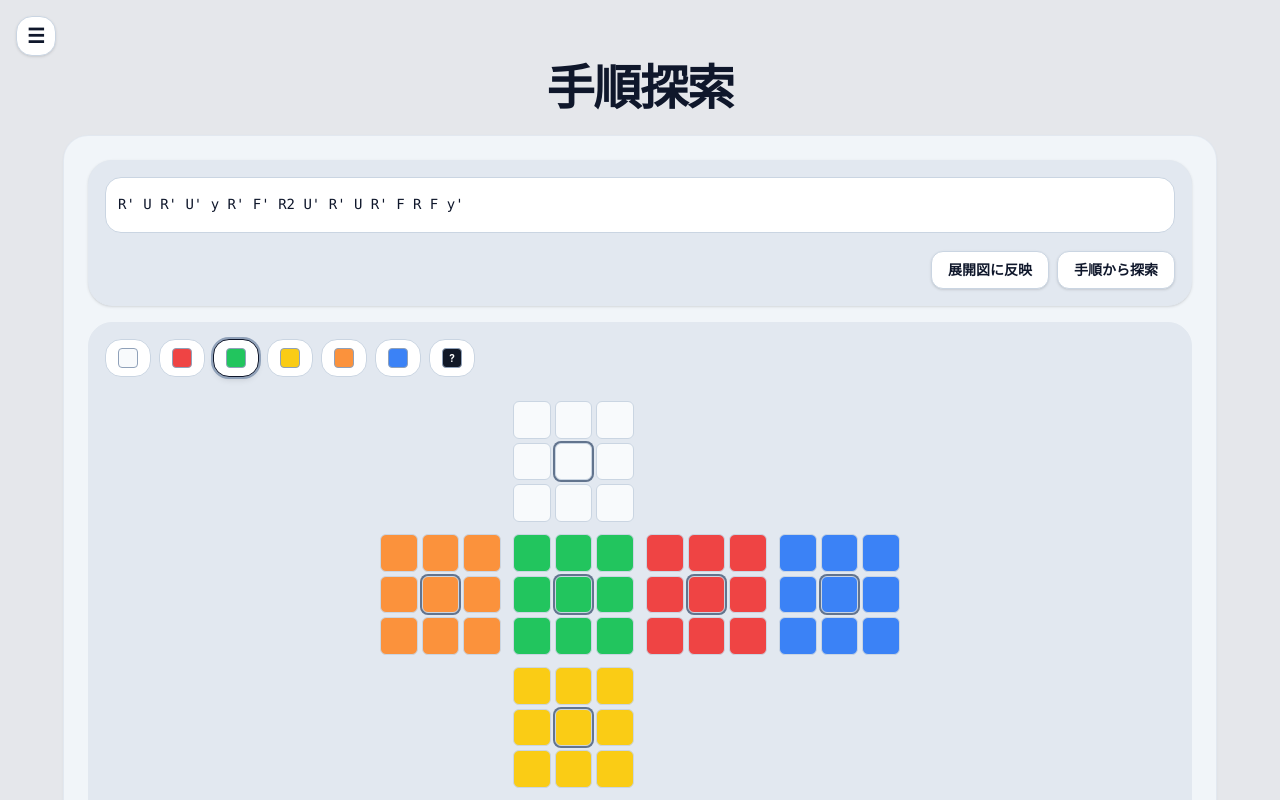
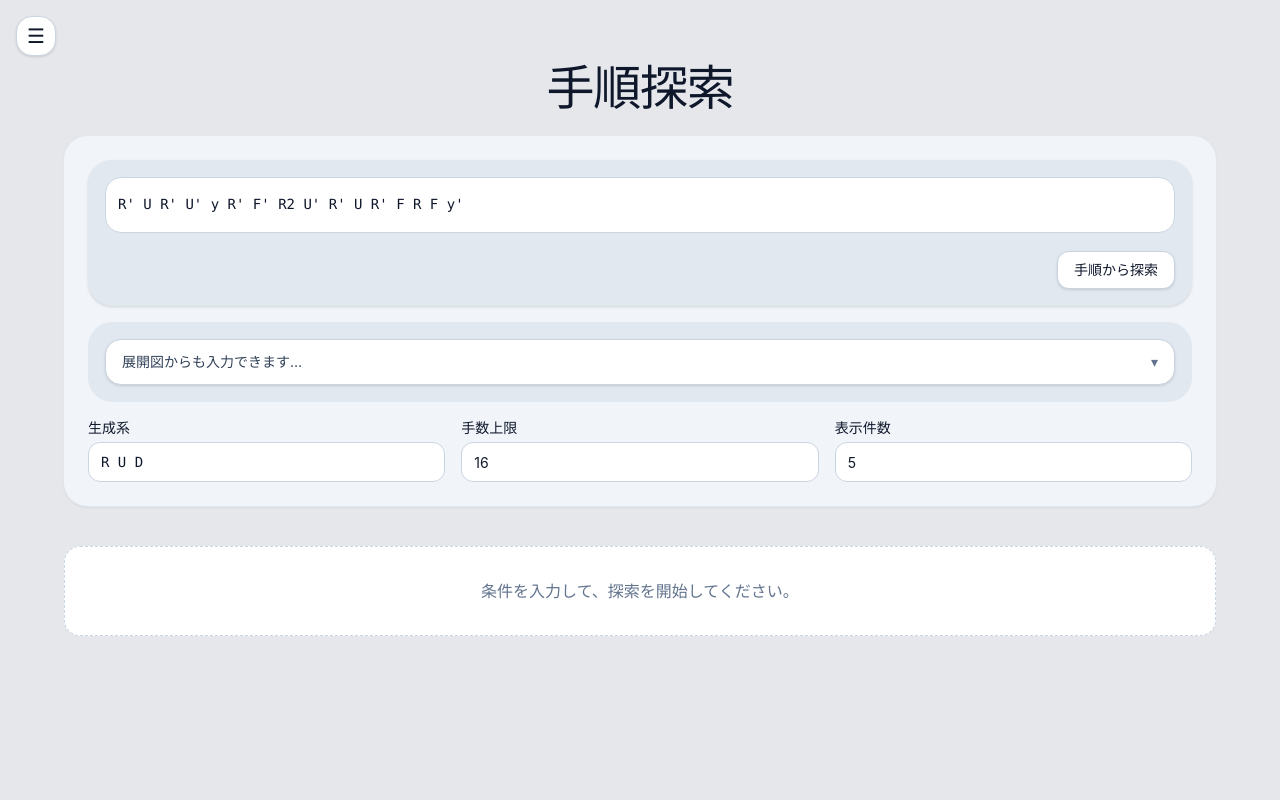
Before and after one commit to hashi-nekomimi/cube-search-app, a React (Vite) app: page / in a window 1280 px wide. Shown: the top 800 px of the page. Built offline with nearby package versions, Linux system fonts and the light colour scheme.

Commit message:
Update App.jsx

```diff
--- a/src/App.jsx
+++ b/src/App.jsx
@@ -892,7 +892,7 @@ function Sticker({ color, onClick, locked = false }) {
       title={FACE_LABEL[color] || color}
     >
       {color === DONT_CARE ? (
-        <span className="text-xs font-bold text-white">?</span>
+        <span className="text-xs font-normal text-white">?</span>
       ) : null}
     </button>
   );
@@ -951,7 +951,7 @@ function SolutionCard({ solution, t, showMoveCounts }) {
 
   return (
     <div className="rounded-2xl border border-slate-200 bg-white p-4 shadow-sm transition hover:shadow-md">
-      <div className="break-words font-mono text-base font-semibold text-slate-900">
+      <div className="break-words font-mono text-base font-normal text-slate-900">
         {displayAlg || "(空)"}
       </div>
 
@@ -959,15 +959,15 @@ function SolutionCard({ solution, t, showMoveCounts }) {
         <div className="mt-3 grid grid-cols-3 gap-2 text-center text-xs">
           <div className="rounded-xl bg-slate-100 p-2">
             <div className="text-slate-500">{t.simultaneous}</div>
-            <div className="text-lg font-bold">{effectiveMoveCount(solution)}</div>
+            <div className="text-lg font-normal">{effectiveMoveCount(solution)}</div>
           </div>
           <div className="rounded-xl bg-slate-100 p-2">
             <div className="text-slate-500">{t.symbolMoves}</div>
-            <div className="text-lg font-bold">{symbolMoveCount(solution)}</div>
+            <div className="text-lg font-normal">{symbolMoveCount(solution)}</div>
           </div>
           <div className="rounded-xl bg-slate-100 p-2">
             <div className="text-slate-500">{t.quarterTurns}</div>
-            <div className="text-lg font-bold">{quarterTurnCount(solution)}</div>
+            <div className="text-lg font-normal">{quarterTurnCount(solution)}</div>
           </div>
         </div>
       ) : null}
@@ -985,7 +985,7 @@ function ThinkingCard({ foundCount, t }) {
           <span className="h-2.5 w-2.5 animate-bounce rounded-full bg-sky-500 [animation-delay:240ms]" />
         </div>
         <div>
-          <div className="font-semibold text-slate-900">{t.thinkingTitle}</div>
+          <div className="font-normal text-slate-900">{t.thinkingTitle}</div>
           <div className="text-sm text-slate-600">{t.thinkingBody(foundCount)}</div>
         </div>
       </div>
@@ -1005,7 +1005,11 @@ const TEXT = {
     inputPlaceholder: "既存の手順を入力…",
     applyToNet: "展開図に反映",
     searchFromAlg: "手順から探索",
-    searching: "探索中…",    searchFromNet: "展開図から探索",
+    searching: "探索中…",
+    netHint: "展開図からも入力できます…",
+    openNet: "展開図を開く",
+    closeNet: "展開図を閉じる",
+    searchFromNet: "展開図から探索",
     generator: "生成系",
     depthLimit: "手数上限",
     resultLimit: "表示件数",
@@ -1025,7 +1029,11 @@ const TEXT = {
     inputPlaceholder: "Enter an existing solution…",
     applyToNet: "Apply to net",
     searchFromAlg: "Search from algorithm",
-    searching: "Searching…",    searchFromNet: "Search from net",
+    searching: "Searching…",
+    netHint: "You can also enter a pattern from the net…",
+    openNet: "Open net",
+    closeNet: "Close net",
+    searchFromNet: "Search from net",
     generator: "Generator",
     depthLimit: "Move limit",
     resultLimit: "Results",
@@ -1045,7 +1053,11 @@ const TEXT = {
     inputPlaceholder: "موجودہ حل کا طریقہ درج کریں…",
     applyToNet: "نیٹ پر لگائیں",
     searchFromAlg: "طریقے سے تلاش",
-    searching: "تلاش جاری…",    searchFromNet: "نیٹ سے تلاش",
+    searching: "تلاش جاری…",
+    netHint: "آپ نیٹ سے بھی پیٹرن درج کر سکتے ہیں…",
+    openNet: "نیٹ کھولیں",
+    closeNet: "نیٹ بند کریں",
+    searchFromNet: "نیٹ سے تلاش",
     generator: "جنریٹر",
     depthLimit: "چالوں کی حد",
     resultLimit: "نتائج",
@@ -1065,7 +1077,11 @@ const TEXT = {
     inputPlaceholder: "기존 해법을 입력…",
     applyToNet: "전개도에 반영",
     searchFromAlg: "알고리즘으로 탐색",
-    searching: "탐색 중…",    searchFromNet: "전개도에서 탐색",
+    searching: "탐색 중…",
+    netHint: "전개도에서도 입력할 수 있습니다…",
+    openNet: "전개도 열기",
+    closeNet: "전개도 닫기",
+    searchFromNet: "전개도에서 탐색",
     generator: "생성계",
     depthLimit: "수순 제한",
     resultLimit: "표시 개수",
@@ -1085,7 +1101,11 @@ const TEXT = {
     inputPlaceholder: "मौजूदा समाधान दर्ज करें…",
     applyToNet: "नेट पर लागू करें",
     searchFromAlg: "एल्गोरिदम से खोजें",
-    searching: "खोज जारी…",    searchFromNet: "नेट से खोजें",
+    searching: "खोज जारी…",
+    netHint: "नेट से भी पैटर्न दर्ज कर सकते हैं…",
+    openNet: "नेट खोलें",
+    closeNet: "नेट बंद करें",
+    searchFromNet: "नेट से खोजें",
     generator: "जनरेटर",
     depthLimit: "चाल सीमा",
     resultLimit: "परिणाम संख्या",
@@ -1105,7 +1125,11 @@ const TEXT = {
     inputPlaceholder: "أدخل الحل الموجود…",
     applyToNet: "تطبيق على المخطط",
     searchFromAlg: "البحث من الخوارزمية",
-    searching: "جارٍ البحث…",    searchFromNet: "البحث من المخطط",
+    searching: "جارٍ البحث…",
+    netHint: "يمكنك أيضًا إدخال النمط من المخطط…",
+    openNet: "فتح المخطط",
+    closeNet: "إغلاق المخطط",
+    searchFromNet: "البحث من المخطط",
     generator: "المولد",
     depthLimit: "حد الحركات",
     resultLimit: "عدد النتائج",
@@ -1140,6 +1164,7 @@ export default function App() {
   const [targetAlg, setTargetAlg] = useState("R' U R' U' y R' F' R2 U' R' U R' F R F y'");
   const [targetPattern, setTargetPattern] = useState(solvedPattern());
   const [selectedColor, setSelectedColor] = useState("F");
+  const [netOpen, setNetOpen] = useState(false);
   const [searchMovesText, setSearchMovesText] = useState("R U D");
   const [maxSymbolDepth, setMaxSymbolDepth] = useState(16);
   const [limit, setLimit] = useState(5);
@@ -1176,6 +1201,7 @@ export default function App() {
     setTargetAlg("R' U R' U' y R' F' R2 U' R' U R' F R F y'");
     setTargetPattern(solvedPattern());
     setSelectedColor("F");
+    setNetOpen(false);
     setSearchMovesText("R U D");
     setMaxSymbolDepth(16);
     setLimit(5);
@@ -1358,7 +1384,7 @@ export default function App() {
       <div className="fixed left-4 top-4 z-50">
         <button
           onClick={() => setMenuOpen((v) => !v)}
-          className="menu-button flex h-10 w-10 items-center justify-center rounded-2xl border border-slate-300 bg-white text-xl font-bold text-slate-900 shadow-sm transition hover:bg-slate-50 active:scale-95"
+          className="menu-button flex h-10 w-10 items-center justify-center rounded-2xl border border-slate-300 bg-white text-xl font-normal text-slate-900 shadow-sm transition hover:bg-slate-50 active:scale-95"
           aria-label="menu"
         >
           ☰
@@ -1371,21 +1397,21 @@ export default function App() {
           >
             <button
               onClick={() => setIsDark((v) => !v)}
-              className="menu-item flex w-full items-center justify-between rounded-xl px-3 py-2 text-sm font-semibold text-slate-900 transition hover:bg-slate-50 active:scale-95"
+              className="menu-item flex w-full items-center justify-between rounded-xl px-3 py-2 text-sm font-normal text-slate-900 transition hover:bg-slate-50 active:scale-95"
             >
               <span>{t.darkMode}</span>
               <span>{isDark ? "ON" : "OFF"}</span>
             </button>
             <button
               onClick={() => setShowMoveCounts((v) => !v)}
-              className="menu-item mt-2 flex w-full items-center justify-between rounded-xl px-3 py-2 text-sm font-semibold text-slate-900 transition hover:bg-slate-50 active:scale-95"
+              className="menu-item mt-2 flex w-full items-center justify-between rounded-xl px-3 py-2 text-sm font-normal text-slate-900 transition hover:bg-slate-50 active:scale-95"
             >
               <span>{t.showMoveCounts}</span>
               <span>{showMoveCounts ? "ON" : "OFF"}</span>
             </button>
             <button
               onClick={() => setLanguageOpen((v) => !v)}
-              className="menu-item mt-2 flex w-full items-center justify-between rounded-xl px-3 py-2 text-sm font-semibold text-slate-900 transition hover:bg-slate-50 active:scale-95"
+              className="menu-item mt-2 flex w-full items-center justify-between rounded-xl px-3 py-2 text-sm font-normal text-slate-900 transition hover:bg-slate-50 active:scale-95"
             >
               <span>{t.language}</span>
               <span>{languageOpen ? "▴" : LANGUAGE_LABEL[language]}</span>
@@ -1400,7 +1426,7 @@ export default function App() {
                       setLanguage(lang);
                       setLanguageOpen(false);
                     }}
-                    className={`menu-item mb-1 flex w-full items-center justify-between rounded-xl px-3 py-2 text-sm font-semibold text-slate-900 transition hover:bg-slate-50 active:scale-95 ${language === lang ? "ring-2 ring-slate-400" : ""}`}
+                    className={`menu-item mb-1 flex w-full items-center justify-between rounded-xl px-3 py-2 text-sm font-normal text-slate-900 transition hover:bg-slate-50 active:scale-95 ${language === lang ? "ring-2 ring-slate-400" : ""}`}
                   >
                     <span>{LANGUAGE_LABEL[lang]}</span>
                     <span>{language === lang ? "✓" : ""}</span>
@@ -1412,7 +1438,7 @@ export default function App() {
         ) : null}
       </div>
       <div className="mx-auto max-w-6xl">
-        <h1 className="mb-6 text-center text-4xl font-black tracking-tight text-slate-900 sm:text-5xl">
+        <h1 className="mb-6 text-center text-4xl font-normal tracking-tight text-slate-900 sm:text-5xl">
           手順探索
         </h1>
         <div className="light-panel mb-6 rounded-3xl p-6 shadow-sm ring-1 ring-slate-200">
@@ -1426,37 +1452,58 @@ export default function App() {
                   className="h-14 w-full resize-none rounded-2xl border border-slate-300 bg-white px-3 py-4 font-mono text-sm leading-5 outline-none placeholder:text-slate-400 focus:ring-2 focus:ring-slate-400"
                 />
                 <div className="mt-3 flex flex-wrap justify-end gap-2">
-                  <button onClick={loadAlgToPattern} className="rounded-xl border border-slate-300 bg-white px-4 py-2 text-sm font-semibold text-slate-900 shadow-sm transition hover:bg-slate-50 active:scale-95">{t.applyToNet}</button>
-                  <button onClick={() => runSearch("alg")} disabled={isSearching} className="rounded-xl border border-slate-300 bg-white px-4 py-2 text-sm font-semibold text-slate-900 shadow-sm transition hover:bg-slate-50 active:scale-95 disabled:opacity-60">{t.searchFromAlg}</button>
+                  <button onClick={() => runSearch("alg")} disabled={isSearching} className="rounded-xl border border-slate-300 bg-white px-4 py-2 text-sm font-normal text-slate-900 shadow-sm transition hover:bg-slate-50 active:scale-95 disabled:opacity-60">{t.searchFromAlg}</button>
                 </div>
               </div>
 
               <div className="light-inner overflow-hidden rounded-3xl border border-slate-200 p-3 sm:p-4">
-                <div className="mb-4 flex flex-wrap gap-2">
+                {!netOpen ? (
+                  <button
+                    type="button"
+                    onClick={() => setNetOpen(true)}
+                    className="flex w-full items-center justify-between rounded-2xl border border-slate-300 bg-white px-4 py-3 text-left text-sm font-normal text-slate-700 shadow-sm transition hover:bg-slate-50 active:scale-95"
+                  >
+                    <span>{t.netHint}</span>
+                    <span className="text-slate-500">▾</span>
+                  </button>
+                ) : (
+                  <>
+                    <div className="mb-4 flex items-center justify-between gap-3">
+                      <div className="flex flex-wrap gap-2">
                         {[...FACE_ORDER, DONT_CARE].map((face) => (
-                    <button key={face} onClick={() => setSelectedColor(face)} className={`flex items-center gap-2 rounded-2xl border px-3 py-2 text-sm font-semibold transition active:scale-95 ${selectedColor === face ? "border-slate-900 bg-white shadow-md ring-2 ring-slate-400" : "border-slate-300 bg-white hover:bg-slate-50"}`}>
-                      <span className="inline-flex h-5 w-5 items-center justify-center rounded border border-slate-400 text-[10px] font-bold text-white" style={{ background: FACE_COLOR_STYLE[face] }}>{face === DONT_CARE ? "?" : ""}</span>
+                          <button key={face} onClick={() => setSelectedColor(face)} className={`flex items-center gap-2 rounded-2xl border px-3 py-2 text-sm font-normal transition active:scale-95 ${selectedColor === face ? "border-slate-900 bg-white shadow-md ring-2 ring-slate-400" : "border-slate-300 bg-white hover:bg-slate-50"}`}>
+                            <span className="inline-flex h-5 w-5 items-center justify-center rounded border border-slate-400 text-[10px] font-normal text-white" style={{ background: FACE_COLOR_STYLE[face] }}>{face === DONT_CARE ? "?" : ""}</span>
                           </button>
                         ))}
                       </div>
+                      <button
+                        type="button"
+                        onClick={() => setNetOpen(false)}
+                        className="rounded-xl border border-slate-300 bg-white px-3 py-2 text-sm font-normal text-slate-700 shadow-sm transition hover:bg-slate-50 active:scale-95"
+                      >
+                        {t.closeNet}
+                      </button>
+                    </div>
                     <NetEditor pattern={targetPattern} setPattern={setTargetPattern} selectedColor={selectedColor} />
                     <div className="mt-4 flex justify-end">
-                  <button onClick={() => runSearch("pattern")} disabled={isSearching} className="w-fit whitespace-nowrap rounded-xl border border-slate-300 bg-white px-4 py-2 text-sm font-semibold text-slate-900 shadow-sm transition hover:bg-slate-50 active:scale-95 disabled:opacity-60">{t.searchFromNet}</button>
-                </div>
+                      <button onClick={() => runSearch("pattern")} disabled={isSearching} className="w-fit whitespace-nowrap rounded-xl border border-slate-300 bg-white px-4 py-2 text-sm font-normal text-slate-900 shadow-sm transition hover:bg-slate-50 active:scale-95 disabled:opacity-60">{t.searchFromNet}</button>
+                    </div>
+                  </>
+                )}
               </div>
             </div>
 
             <div className="grid items-start gap-4 sm:grid-cols-3">
               <label className="grid gap-1">
-                <span className="text-sm font-semibold">{t.generator}</span>
+                <span className="text-sm font-normal">{t.generator}</span>
                 <input value={searchMovesText} onChange={(e) => setSearchMovesText(e.target.value)} className="h-10 rounded-xl border border-slate-300 bg-white px-3 py-2 font-mono text-sm leading-5 outline-none focus:ring-2 focus:ring-slate-400" placeholder="例: R U D / R U f / R U S / R U x" />
               </label>
               <label className="grid gap-1">
-                <span className="text-sm font-semibold">{t.depthLimit}</span>
+                <span className="text-sm font-normal">{t.depthLimit}</span>
                 <input type="number" value={maxSymbolDepth} onChange={(e) => setMaxSymbolDepth(Number(e.target.value))} className="h-10 rounded-xl border border-slate-300 bg-white px-3 py-2 text-sm leading-5 outline-none focus:ring-2 focus:ring-slate-400" />
               </label>
               <label className="grid gap-1">
-                <span className="text-sm font-semibold">{t.resultLimit}</span>
+                <span className="text-sm font-normal">{t.resultLimit}</span>
                 <input type="number" value={limit} onChange={(e) => setLimit(Number(e.target.value))} className="h-10 rounded-xl border border-slate-300 bg-white px-3 py-2 text-sm leading-5 outline-none focus:ring-2 focus:ring-slate-400" />
               </label>
             </div>
```
Lines whose indentation alone changed are shown as unchanged.
